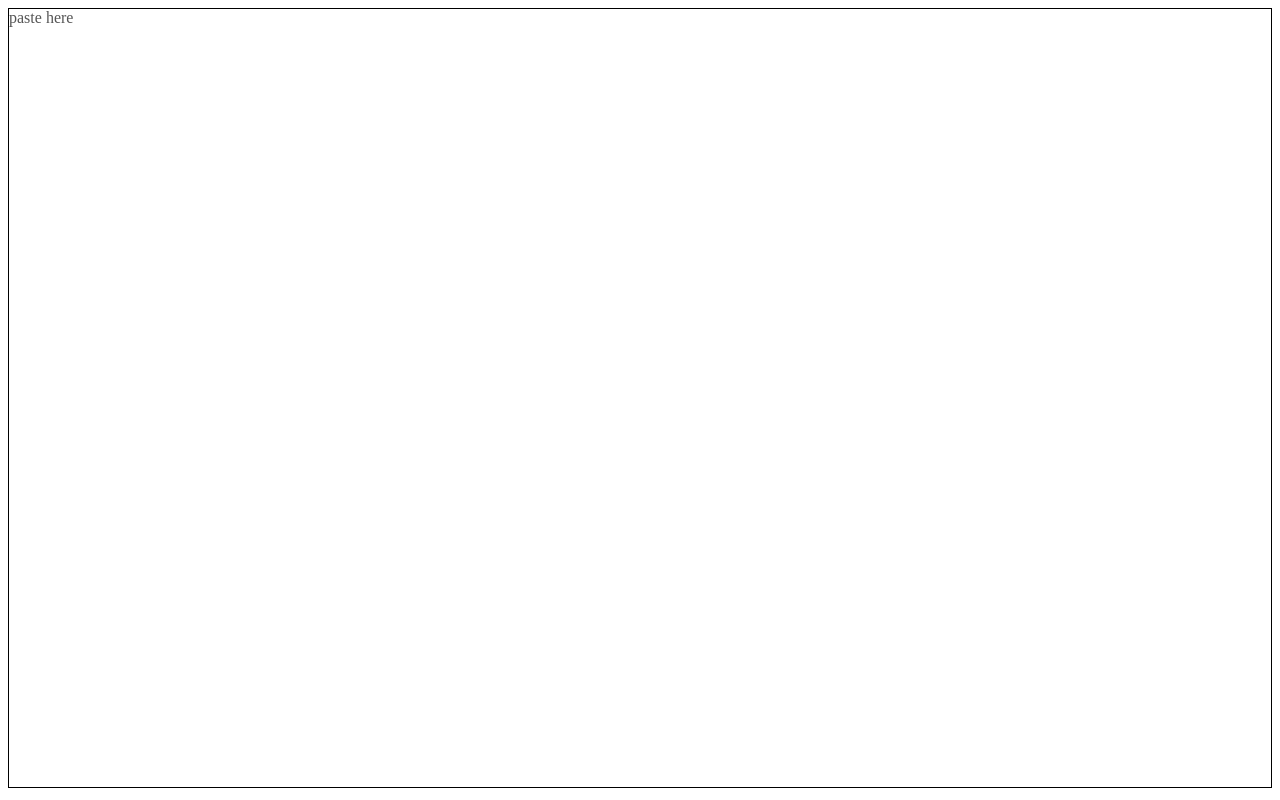
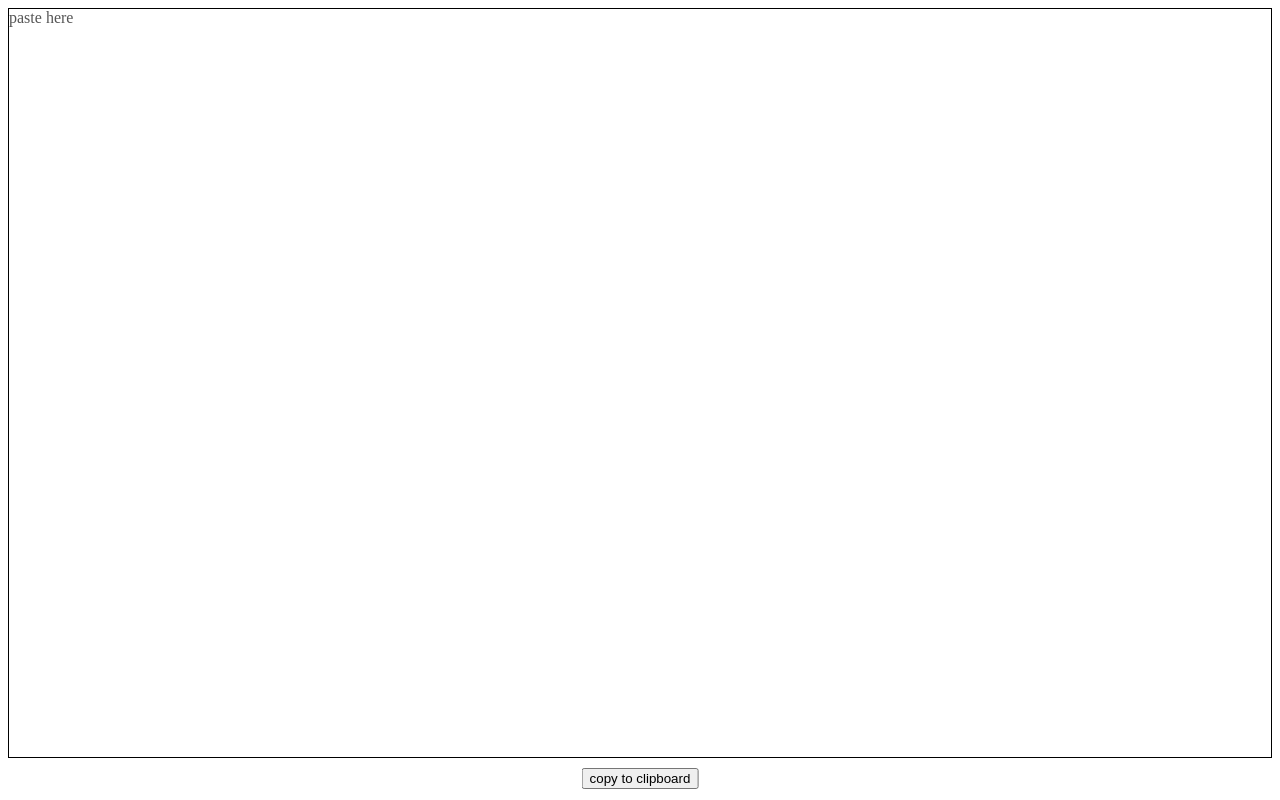
Before and after one commit to jepidoptera/markdown-converter, a website: page public/index.html in a window 1280 px wide. Drawn offline with nearby package versions, Linux system fonts and the light colour scheme.

Commit message:
add copy button

```diff
--- a/public/index.html
+++ b/public/index.html
@@ -11,6 +11,7 @@
 <body>
     <!-- <textarea class='markdownBox' multiline='true'></textarea> -->
     <div id='editableDiv' contenteditable='true' placeholder="paste here"></div>
+    <button id='copyBtn' onclick="handleCopy()">copy to clipboard</button>
     <div id='bufferDiv'></div>
 </body>
 </html>
--- a/public/style.css
+++ b/public/style.css
@@ -1,6 +1,6 @@
 #editableDiv {
     width: 100%;
-    height: Calc(100vh - 20px);
+    height: Calc(100vh - 50px);
     display: block;
     position: relative;
     border: 1px solid black;
@@ -9,7 +9,13 @@
 #bufferDiv {
     display: none;
 }
-
+#copyBtn {
+    display: block;
+    position: relative;
+    left: 50%;
+    transform: translate(-50%);
+    margin-top: 10px;
+}
 [placeholder]:empty::before {
     content: attr(placeholder);
     color: #555;
```
